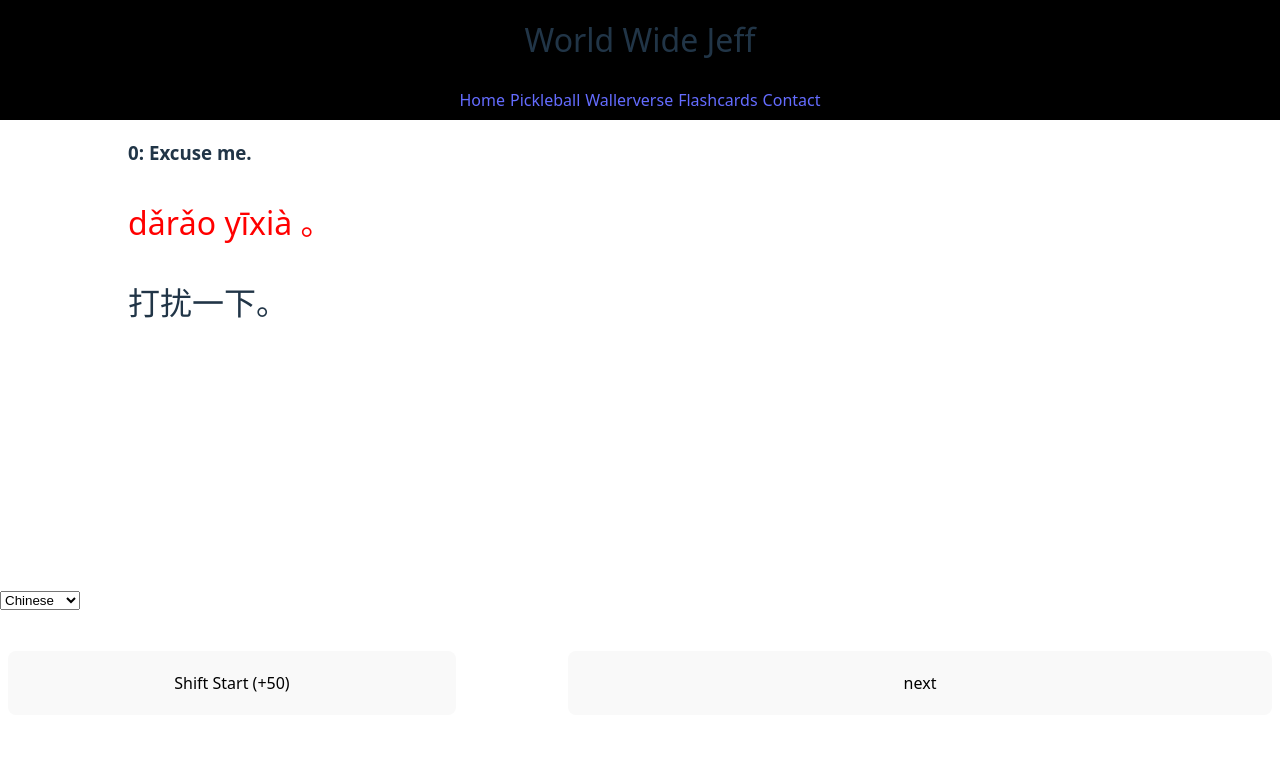
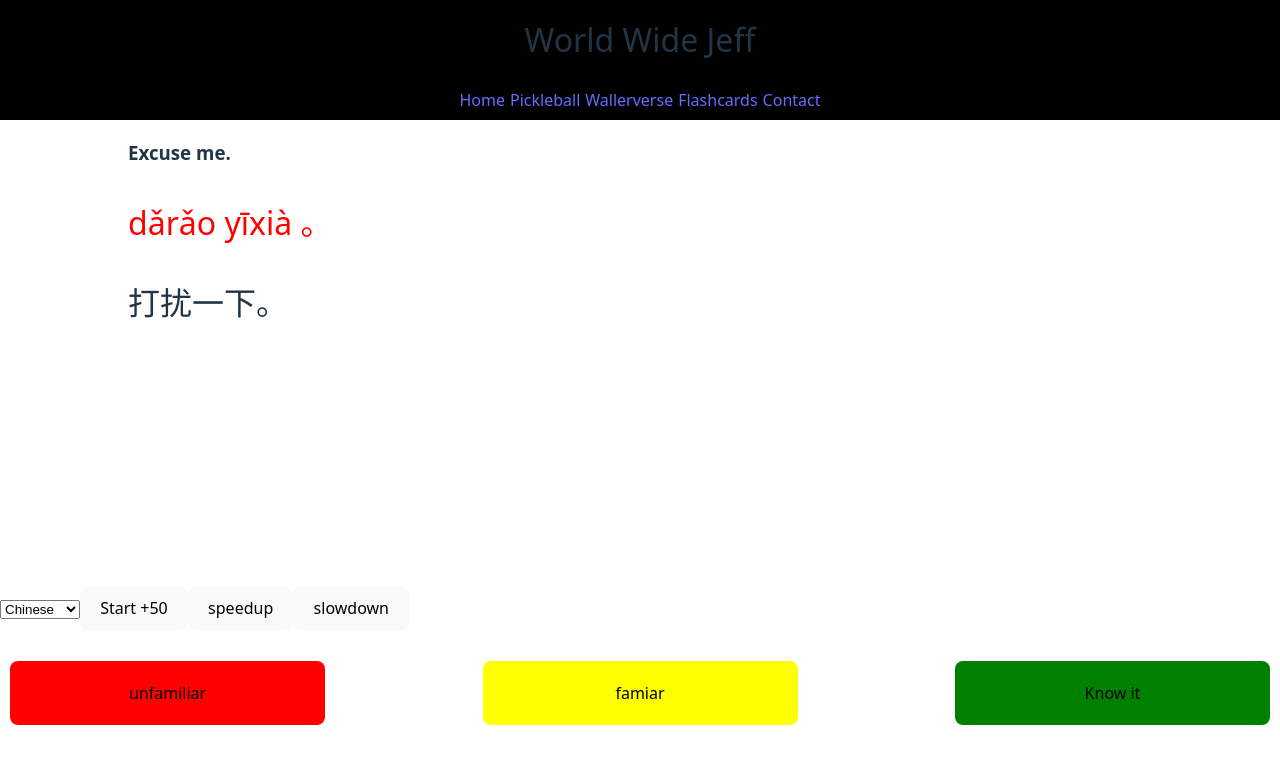
Before and after one commit to JeffWHenderson/world-wide-jeff, a React (Vite) app: page /flashcards in a window 1280 px wide. Shown: the top 764 px of the page. Built offline with nearby package versions, Linux system fonts and the light colour scheme.

Commit message:
its a little broken but instead of going through an array I am treating the translations like a queue and popping off the latest and putting it back.  This helps with a skeleton for spaced repitition but breaks the skip-50 button since that looks moves the index and not the actual queue.

```diff
--- a/src/screens/Language/FlashCards.tsx
+++ b/src/screens/Language/FlashCards.tsx
@@ -3,33 +3,11 @@ import { translations } from "./translations";
 
 const FlashCards = () => {
     const [selectedLanguage, setSelectedLanguage] = useState("Chinese")
-    let [cardNumber, setCardNumber] = useState(0)
+    const [cardNumber, setCardNumber] = useState(0)
     const [showEnglish] = useState(true)
     const [startingIndex, setStartingIndex] = useState(0)
-    const [stopIndex] = useState(translations.length)
-
-    // const [autoplay] = useState(true)
-
-    // useEffect(() => {
-    //   window.addEventListener("keydown", onKeyDown); // Add event listener for keydown event
-    //   //return () => {
-    //     //window.removeEventListener("keydown", onKeyDown); // Remove event listener on component unmount
-    //   //};
-    // const intervalId = setInterval(() => {
-    //         cardNumber++;
-    //         nextCard()
-    //     }, 4000);
-    //     return () => clearInterval(intervalId);
-
-    // }, [autoplay]);
-
-    // const onKeyDown = (e: any) => {
-
-    //     if (e.key == " " || e.code == "Space" || e.keyCode == 32) {
-    //         console.log("space-bar")
-    //         nextCard();
-    //     }
-    // }
+    const [speakingRate, setSpeakingRate] = useState(1)
+    const [cardQueue, setCardQueue] = useState([...translations])
 
     function shiftIndex() {
         setCardNumber(startingIndex + 50);
@@ -69,31 +47,32 @@ const FlashCards = () => {
             selectedVoice = voices.find(i => i.name.toLowerCase() == "samantha")
         }
 
+        message.rate = speakingRate
         message.voice = selectedVoice ? selectedVoice : voices[0]
         message.text = phrase;
         window.speechSynthesis.speak(message);
     }
 
-    const nextCard = () => {
-        if (cardNumber >= stopIndex) {
-            setCardNumber(startingIndex)
-        } else {
-            setCardNumber(cardNumber + 1)
-        }
+    const nextCard = (newIndex: number) => {
+        const copyOfQueue = [...cardQueue]
+        let elementToMove = copyOfQueue.splice(0, 1)[0] // pop the current item off the queue
+        copyOfQueue.splice(cardNumber + newIndex, 0, elementToMove); // insert the latest phrase back into queue at newIndex
+        setCardQueue(copyOfQueue)
+
         if (selectedLanguage !== "None") {
-            speak(translations[cardNumber + 1][selectedLanguage], selectedLanguage)
+            speak(cardQueue[cardNumber + 1][selectedLanguage], selectedLanguage)
         }
     }
 
     return <div style={{ height: '80vh', width: '100vw' }}>
 
         <div style={{ height: '70%', marginLeft: "10%" }}>
-            {showEnglish ? <h3>{cardNumber}: {translations[cardNumber]["English"]}</h3> : null}
-            <div style={{ fontSize: '2em' }} onClick={() => speak(translations[cardNumber][selectedLanguage], selectedLanguage)}>
-                {selectedLanguage === "Arabic" ? <p style={{ color: 'red', height: "1.5em" }}>{translations[cardNumber]["Arabic-English"]}</p> : null}
-                {selectedLanguage === "Japanese" ? <p style={{ color: 'red', height: "1.5em" }}>{translations[cardNumber]["Romanji"]}</p> : null}
-                {selectedLanguage === "Chinese" ? <p style={{ color: 'red', height: "1.5em" }}>{translations[cardNumber]["Chinese-Pinyin"]}</p> : null}
-                <p>{translations[cardNumber][selectedLanguage]}</p>
+            {showEnglish ? <h3>{cardQueue[cardNumber]["English"]}</h3> : null}
+            <div style={{ fontSize: '2em' }} onClick={() => speak(cardQueue[cardNumber][selectedLanguage], selectedLanguage)}>
+                {selectedLanguage === "Arabic" ? <p style={{ color: 'red', height: "1.5em" }}>{cardQueue[cardNumber]["Arabic-English"]}</p> : null}
+                {selectedLanguage === "Japanese" ? <p style={{ color: 'red', height: "1.5em" }}>{cardQueue[cardNumber]["Romanji"]}</p> : null}
+                {selectedLanguage === "Chinese" ? <p style={{ color: 'red', height: "1.5em" }}>{cardQueue[cardNumber]["Chinese-Pinyin"]}</p> : null}
+                <p>{cardQueue[cardNumber][selectedLanguage]}</p>
             </div>
         </div >
 
@@ -105,11 +84,14 @@ const FlashCards = () => {
                 <option value="Arabic">Arabic</option>
                 <option value="English">English</option>
             </select>
-
+            <button onClick={shiftIndex}>Start +50</button>
+            <button onClick={() => setSpeakingRate(speakingRate + .1)}>speedup</button>
+            <button onClick={() => setSpeakingRate(speakingRate - .1)}>slowdown</button>
         </div>
-        <div style={{ display: 'flex', height: '10%', width: '100%', justifyContent: 'space-between' }}>
-            <button style={{ width: '35%', marginLeft: '8px' }} onClick={shiftIndex}>Shift Start (+50)</button>
-            <button style={{ width: '55%', marginRight: '8px' }} onClick={() => nextCard()}>next</button>
+        <div style={{ display: 'flex', height: '10%', justifyContent: 'space-between', margin: '10px' }}>
+            <button style={{ backgroundColor: 'red', color: 'black', width: '25%' }} onClick={() => nextCard(4)}>unfamiliar</button>
+            <button style={{ backgroundColor: 'yellow', color: 'black', width: '25%' }} onClick={() => nextCard(10)}>famiar</button>
+            <button style={{ backgroundColor: 'green', color: 'black', width: '25%' }} onClick={() => nextCard(cardQueue.length - 1)}>Know it</button>
         </div>
     </div>
 }
```
